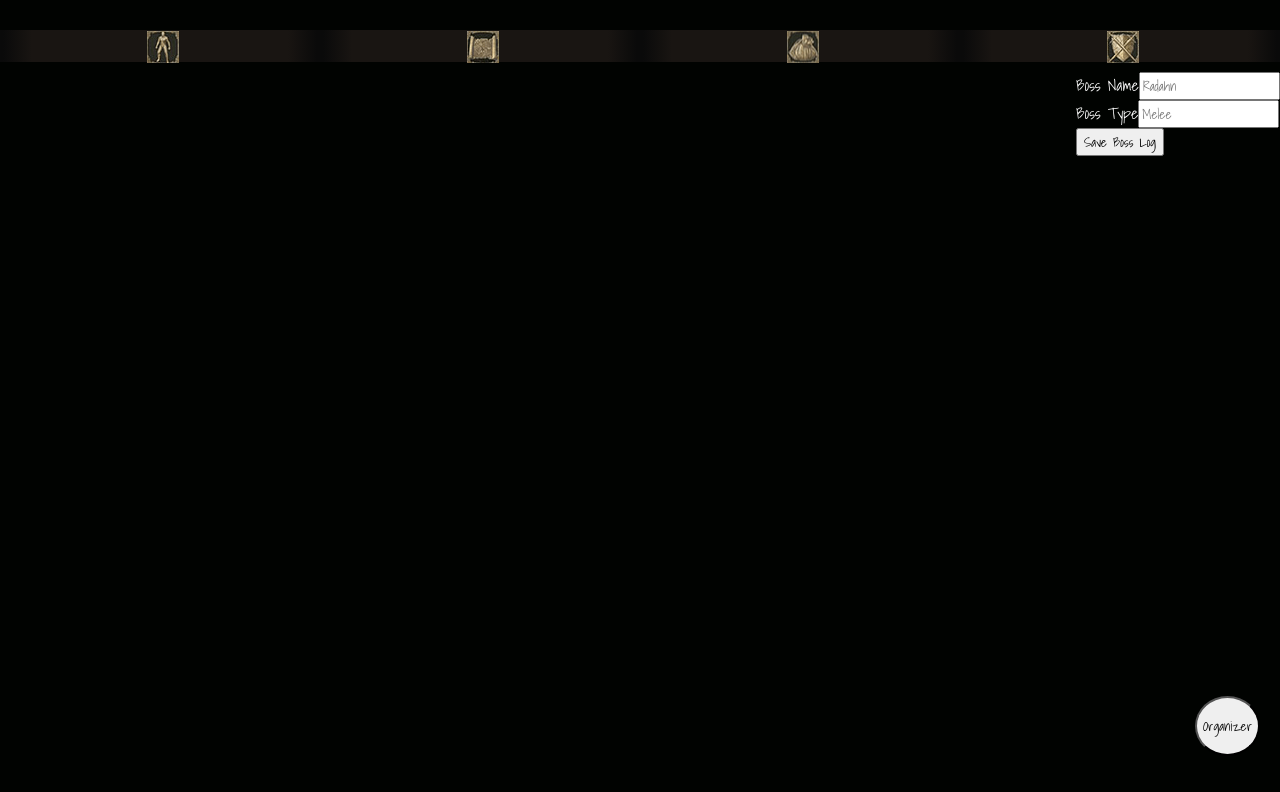
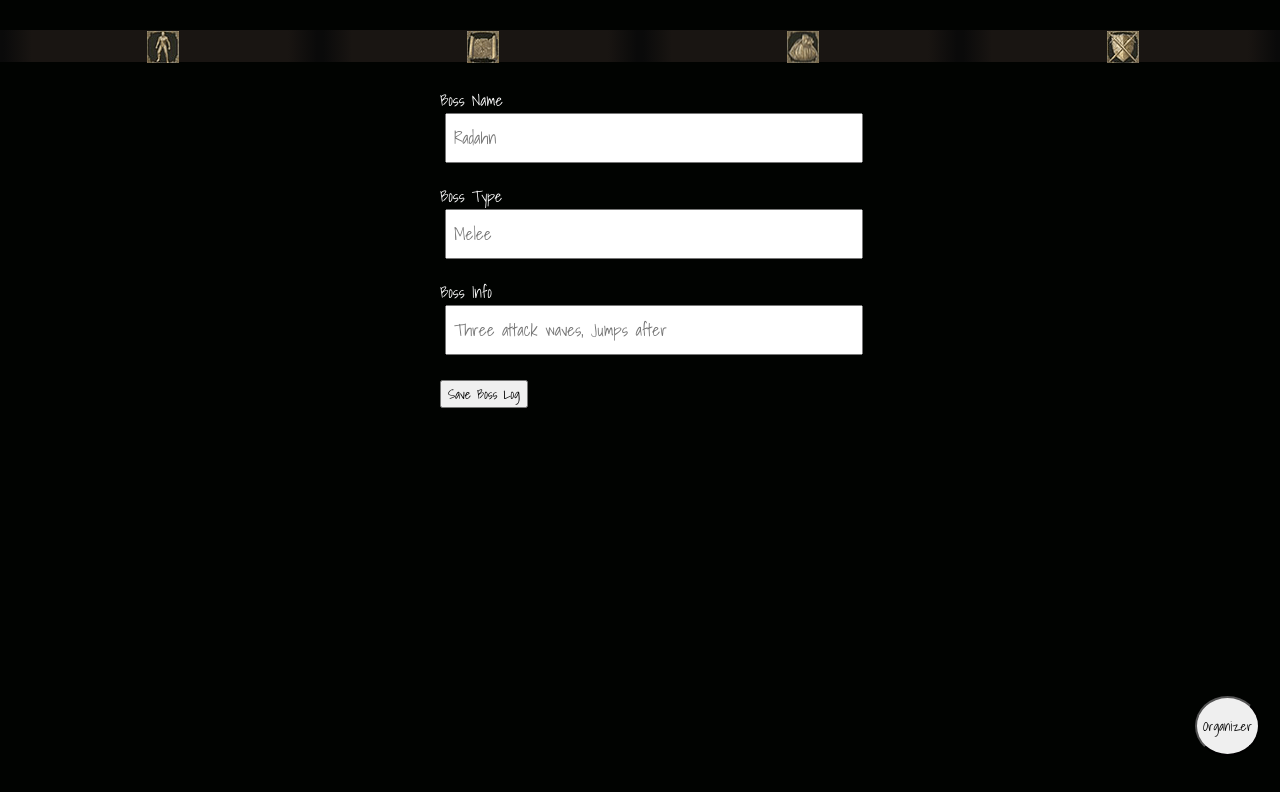
Before and after one commit to r-Dev03/Elden-Ring-Companion-Hub, a React (Create React App) app: page / in a window 1280 px wide. Shown: the top 792 px of the page. Built offline with nearby package versions, Linux system fonts and the light colour scheme.

Commit message:
Finished base styling for BossForm Component. Added addtional styling for forms.

```diff
--- a/src/App.js
+++ b/src/App.js
@@ -1,13 +1,16 @@
 import './index.css';
 import React from 'react';
 import Navbar from './components/Navbar';
+import { useState, useEffect } from 'react'
 import BossForm from './components/BossForm.js'
 
 function App() {
+     const [showBossForm, setShowBossForm] = useState(false)
+
     return (
         <div className="App">
             <Navbar />
-            <div className='oBtnContainer'>
+            <div>
                 <button className='organizerBtn'>Organizer</button>
                 <BossForm />
             </div>
--- a/src/components/BossForm.js
+++ b/src/components/BossForm.js
@@ -35,12 +35,20 @@ const BossForm = ({ BossLog }) => {
             <div className='form-control'>
                 <label>Boss Type</label>
                 <input
-                    type='select'
+                    type='text'
                     placeholder='Melee'
                     value={bossType}
                     onChange={(e) => setBossType(e.target.value)}
                 />
-
+            </div>
+            <div className='form-control'>
+                <label>Boss Info</label>
+                <input
+                    type='text'
+                    placeholder='Three attack waves, Jumps after'
+                    value={bossInfo}
+                    onChange={(e) => setBossInfo(e.target.value)}
+                />
             </div>
             <input type='submit' value='Save Boss Log' className='btn btn-block' />
         </form>
--- a/src/index.css
+++ b/src/index.css
@@ -65,6 +65,13 @@ table {
     display: flex;
     justify-content: space-evenly;
 }
+
+.container {
+    display: flex;
+    justify-content: center;
+    align-items: center;
+}
+
 .button {
   display: block;
   width: 100%;
@@ -144,3 +151,24 @@ table {
      background-position: -111px 0;
     margin-left: 10px;
 }
+.form {
+    width: 400px;
+    height: 400px;
+    margin: 0 auto;
+}
+
+.form-control {
+  margin: 20px 0;
+}
+
+.form-control label {
+  display: block;
+}
+
+.form-control input {
+  width: 100%;
+  height: 40px;
+  margin: 5px;
+  padding: 3px 7px;
+  font-size: 17px;
+}
```
